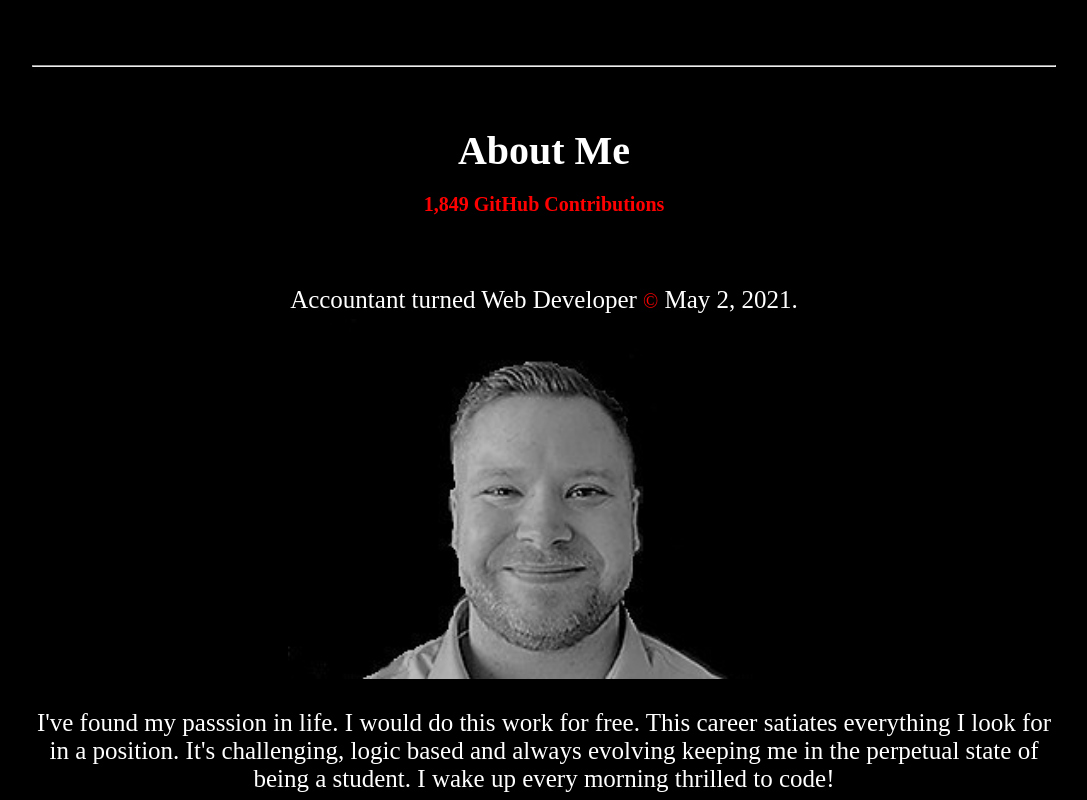
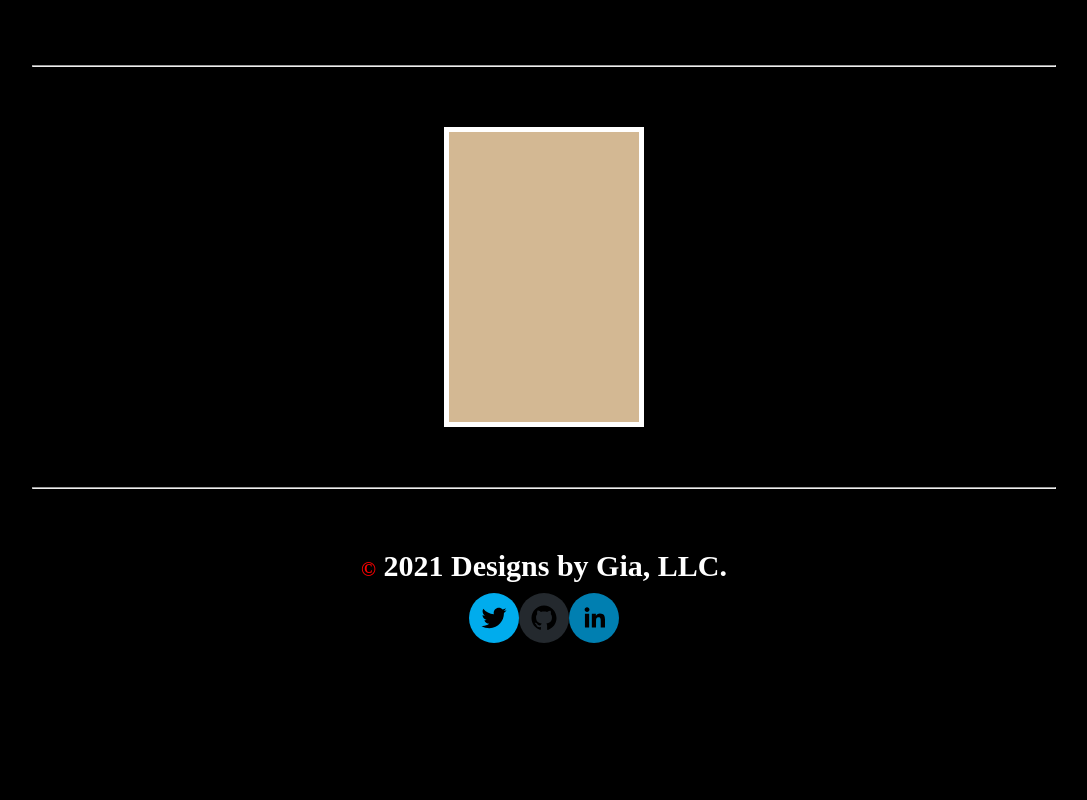
Before and after one commit to mjgiannelli/challenge-20-react-portfolio, a React (Create React App) app: page / in a window 1280 px wide. Shown: the part 300-1100 px from the top of the page, without its empty margins (96-1183 px from the left). After the commit the page ends 953 px from the top, so only its background shows below. Built offline with nearby package versions, Linux system fonts and the light colour scheme.

Commit message:
add card container to baseballcard component

```diff
--- /dev/null
+++ b/src/components/About/BaseballCard/index.js
@@ -0,0 +1,9 @@
+const BaseballCard = () => {
+    return(
+        <div id='card-container'>
+
+        </div>
+    )
+}
+
+export default BaseballCard;
--- a/src/components/About/index.js
+++ b/src/components/About/index.js
@@ -1,20 +1,23 @@
+import BaseballCard from './BaseballCard';
+
 function AboutMe() {
   return (
-    <article className="box">
-      <h2 className="title">About Me <br /> <span id="contributions">1,849 GitHub Contributions</span></h2>
-      <div className="row flex column">
-        <p className="col-10">
-          Accountant turned Web Developer <span>&copy;</span> May 2, 2021.
-        </p>
-        <img id='selfie' src={require('../../assets/images/me-black-background-3.jpg').default}
-          alt="professional selfie for Mark Giannelli" />
-        <p id='bio' className="col-10">
-          I've found my passsion in life. I would do this work for free. This career satiates everything I
-          look for in a position. It's challenging, logic based and always evolving keeping me in the
-          perpetual state of being a student. I wake up every morning thrilled to code!
-        </p>
-      </div>
-    </article>
+    // <article className="box">
+    //   <h2 className="title">About Me <br /> <span id="contributions">1,849 GitHub Contributions</span></h2>
+    //   <div className="row flex column">
+    //     <p className="col-10">
+    //       Accountant turned Web Developer <span>&copy;</span> May 2, 2021.
+    //     </p>
+    //     <img id='selfie' src={require('../../assets/images/me-black-background-3.jpg').default}
+    //       alt="professional selfie for Mark Giannelli" />
+    //     <p id='bio' className="col-10">
+    //       I've found my passsion in life. I would do this work for free. This career satiates everything I
+    //       look for in a position. It's challenging, logic based and always evolving keeping me in the
+    //       perpetual state of being a student. I wake up every morning thrilled to code!
+    //     </p>
+    //   </div>
+    // </article>
+    <BaseballCard />
   )
 }
 
--- a/src/index.css
+++ b/src/index.css
@@ -453,6 +453,14 @@ ul {
   color: var(--secondary-color);
 }
 
+#card-container {
+  border: solid .5rem white;
+  width: 20rem;
+  height: 30rem;
+  margin: auto;
+  background-color: rgb(211,184,147);
+}
+
 }
 
 /* // Small devices (landscape phones, 576px and up) */
```
